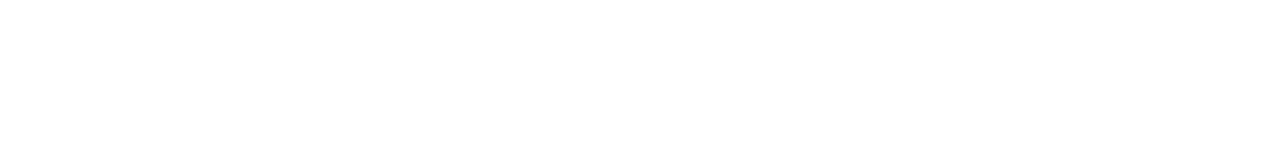
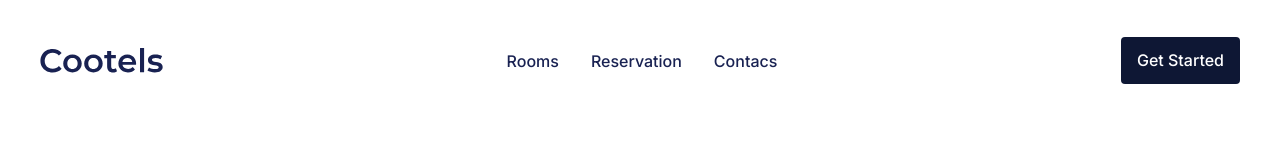
Before and after one commit to NeverMind109/Cootels, a website: page app/index.pug in a window 1280 px wide. Drawn offline with nearby package versions, Linux system fonts and the light colour scheme; files that its build step writes are made by us from their sources.

Commit message:
Created: Added Header

```diff
--- a/app/index.pug
+++ b/app/index.pug
@@ -8,6 +8,21 @@ html(lang="en")
         link(rel="preconnect" href="https://fonts.googleapis.com")
         link(rel="preconnect" href="https://fonts.gstatic.com" crossorigin)
         link(href="https://fonts.googleapis.com/css2?family=Inter:wght@400;500;700&family=Montserrat:wght@600;700&display=swap" rel="stylesheet")
+        link(rel="stylesheet" href="css/style.min.css")
     body
-
+        header.header(id="header")
+            .container
+                .header__wrapper
+                    a.logo(href="#header")
+                        img.logo__img(src="images/logo.svg" alt="Logo" width = "123", height= "39")
+                    nav.menu
+                        ul.menu__list
+                            li.menu__list-item
+                                a.menu__list-link(href="#Rooms") Rooms
+                            li.menu__list-item
+                                a.menu__list-link(href="#Reservation") Reservation
+                            li.menu__list-item
+                                a.menu__list-link(href="#Contacs") Contacs
+                    .header__button
+                        a.button(href="questions").header__start Get Started
         script(src="js/main.min.js")
--- /dev/null
+++ b/app/scss/_blocks/_header.scss
@@ -0,0 +1,11 @@
+.header {
+    padding: 37px 0;
+    &__wrapper {
+        display: flex;
+        justify-content: space-between;
+        align-items: center;
+    }
+    &__start {
+        padding: 14px 16px;
+    }
+}
--- a/app/scss/_global.scss
+++ b/app/scss/_global.scss
@@ -51,6 +51,28 @@ body {
     letter-spacing: -0.01em;
     color: #192252;
 }
+.logo {
+    width: 123px;
+    height: 39px;
+}
+.menu {
+    &__list {
+        display: flex;
+        align-items: center;
+    }
+    &__list-link {
+        font-weight: 500;
+        font-size: 16px;
+        line-height: 19px;
+        color: #192252;
+        &:hover {
+            color: $text-color;
+        }
+    }
+}
+.menu__list-item + .menu__list-item {
+    margin-left: 32px;
+}
 .button {
     font-family: 'Inter', sans-serif;
     font-style: normal;
@@ -58,9 +80,7 @@ body {
     font-size: 16px;
     line-height: 19px;
     color: #FFFFFF;
-    background: #0E1734;
+    background-color: #0E1734;
     border-radius: 4px;
     padding: 16px 32px;
-    border: none;
-    cursor: pointer;
 }
--- a/app/scss/style.scss
+++ b/app/scss/style.scss
@@ -2,6 +2,6 @@
 @import "_libs.scss";
 @import "_fonts.scss";
 @import "_global.scss";
-
+@import "_blocks/_header.scss";
 
 @import "_media.scss";
```
Also changed, not shown: app/css/style.min.css, app/images/logo.svg (added), app/index.html.
